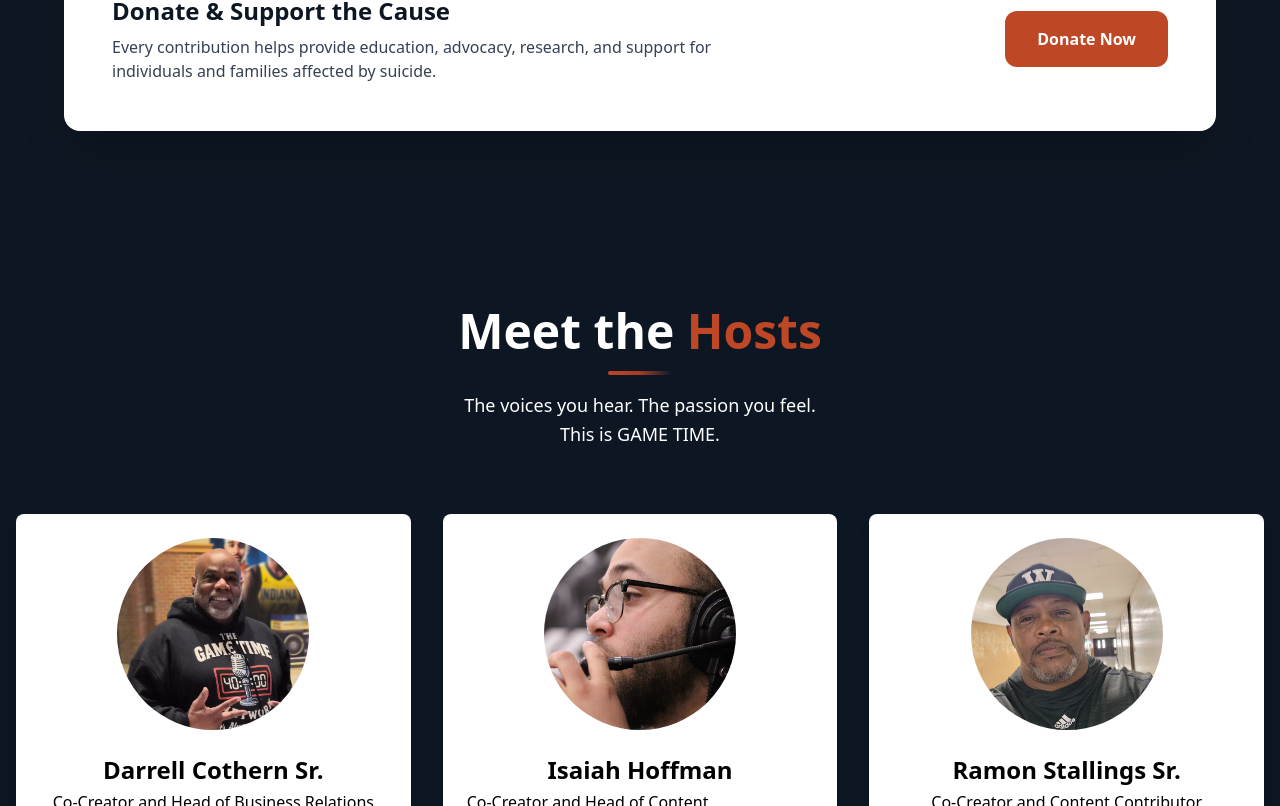
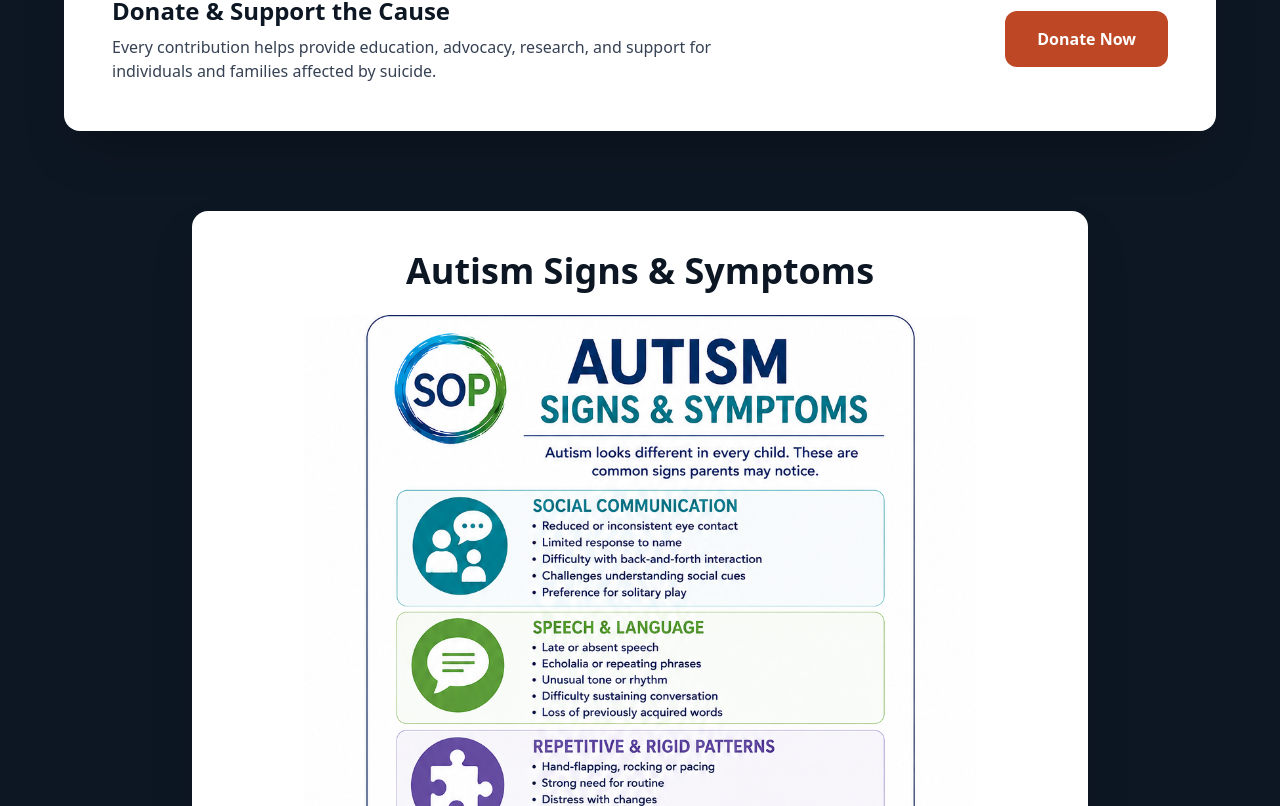
Before and after one commit to EvanWilson9/the-gametime-podcast, a Next.js app: page / in a window 1280 px wide. Shown: the part 3439-4245 px from the top of the page. Built offline with nearby package versions, Linux system fonts and the light colour scheme.

Commit message:
adds changes

```diff
--- a/src/app/gallery/page.tsx
+++ b/src/app/gallery/page.tsx
@@ -19,6 +19,7 @@ const galleryImages = [
   "/images/25807.jpg",
   "/images/25808.jpg",
   "/images/25809.jpg",
+  "/images/healthcare-img.jpg",
 ];
 
 export default function GalleryPage() {
--- a/src/components/About.tsx
+++ b/src/components/About.tsx
@@ -28,6 +28,7 @@ const About = () => {
     "/images/25807.jpg",
     "/images/25808.jpg",
     "/images/25809.jpg",
+    "/images/healthcare-img.jpg",
   ];
 
   //   const eventDescription = `The Game Time Network, in partnership with Bigsys, is excited to bring you exclusive in-house live events every couple of months! 🎉
@@ -245,6 +246,29 @@ const About = () => {
           </div>
         </div>
       </section>
+      <section className="w-full bg-[#0d1723] px-4 pb-20">
+        <div className="max-w-4xl mx-auto bg-white rounded-2xl p-6 md:p-10 shadow-2xl text-center">
+          <h2 className="text-3xl md:text-4xl font-bold text-[#0d1723] mb-6">
+            Autism Signs &amp; Symptoms
+          </h2>
+          <Image
+            src="/images/autism-signs-img.webp"
+            alt="Infographic describing common autism signs and symptoms"
+            width={1024}
+            height={1536}
+            className="w-full max-w-2xl h-auto mx-auto rounded-lg"
+            sizes="(max-width: 768px) 100vw, 672px"
+          />
+          <a
+            href="https://centriahealthcare.com/locations/indiana/"
+            target="_blank"
+            rel="noopener noreferrer"
+            className="inline-block mt-6 text-[#be4725] font-semibold hover:underline text-lg"
+          >
+            Visit Centria Healthcare in Indiana
+          </a>
+        </div>
+      </section>
       <section className="flex justify-center w-full py-24 px-4 relative overflow-hidden bg-[#0d1723]">
         <div className="max-w-7xl">
           <div className="container mx-auto relative z-10">
```
Also changed, not shown: public/images/autism-signs-img.webp (added), public/images/healthcare-img.jpg (added).
